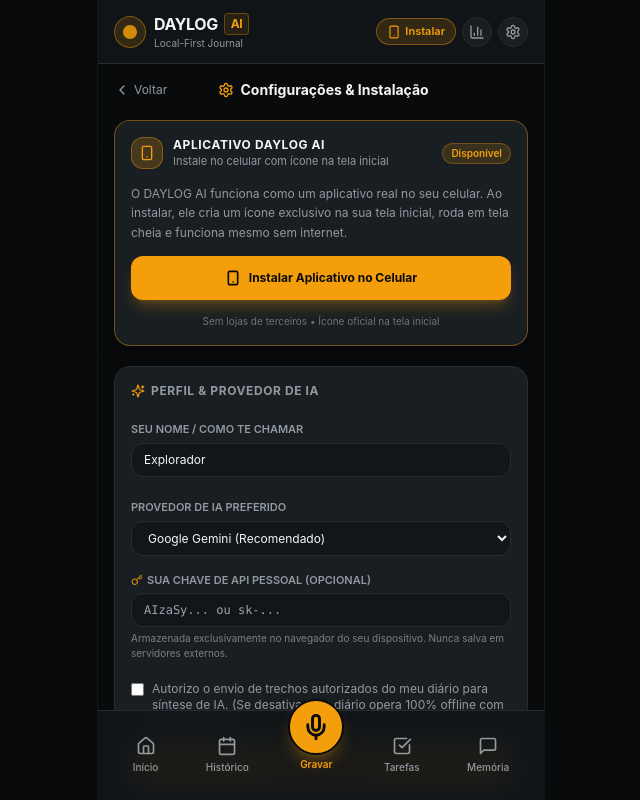
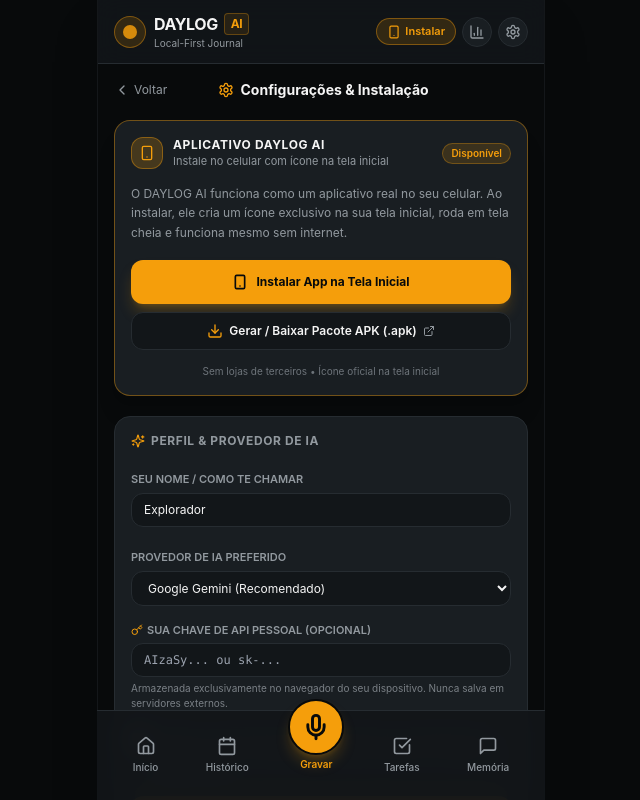
Before and after one commit to gabriell47ferreira-sys/DAYLOG, a Next.js app: page / in a window 1280 px wide. Both pictures are taken after a click on the button "Instalar". Shown: the top 800 px of the page, without its empty margins (319-959 px from the left). Built offline with nearby package versions, Linux system fonts and the light colour scheme.

Commit message:
feat: add direct APK package generator link and remove all html launcher traces

```diff
--- a/src/modules/settings/SettingsView.tsx
+++ b/src/modules/settings/SettingsView.tsx
@@ -263,14 +263,27 @@ export const SettingsView: React.FC<SettingsViewProps> = ({ onBack, onDataReset
           </div>
         )}
 
-        {/* Botão Oficial de Instalação */}
+        {/* Botões de Ação de Instalação e APK */}
+        <div className="space-y-2 pt-1">
           <button
             onClick={handleInstallApp}
             className="w-full py-3.5 px-4 rounded-xl bg-accent hover:bg-accent-hover text-background text-xs font-bold flex items-center justify-center space-x-2 shadow-lg shadow-accent/25 transition-all active:scale-95"
           >
             <Smartphone className="w-4 h-4 stroke-[2.5]" />
-          <span>{isStandalone ? 'Aplicativo Já Instalado' : 'Instalar Aplicativo no Celular'}</span>
+            <span>{isStandalone ? 'Aplicativo Já Instalado' : 'Instalar App na Tela Inicial'}</span>
           </button>
+
+          <a
+            href="https://www.pwabuilder.com/reportcard?site=https://daylogia.vercel.app"
+            target="_blank"
+            rel="noopener noreferrer"
+            className="w-full py-2.5 px-3 rounded-xl bg-graphite hover:bg-surface-hover border border-border text-primary text-xs font-semibold flex items-center justify-center space-x-1.5 transition-all active:scale-95 text-center"
+          >
+            <Download className="w-4 h-4 text-accent" />
+            <span>Gerar / Baixar Pacote APK (.apk)</span>
+            <ExternalLink className="w-3 h-3 text-secondary ml-1" />
+          </a>
+        </div>
 
         <p className="text-[10px] text-center text-secondary/70">
           Sem lojas de terceiros • Ícone oficial na tela inicial
```
Lines whose indentation alone changed are shown as unchanged.
